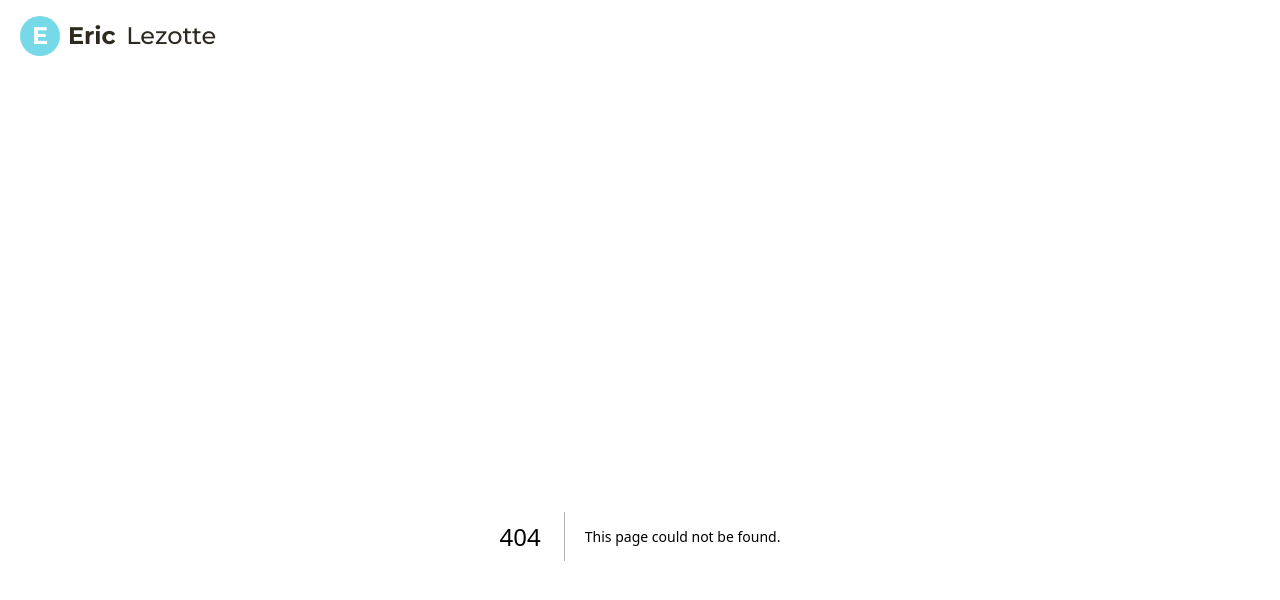
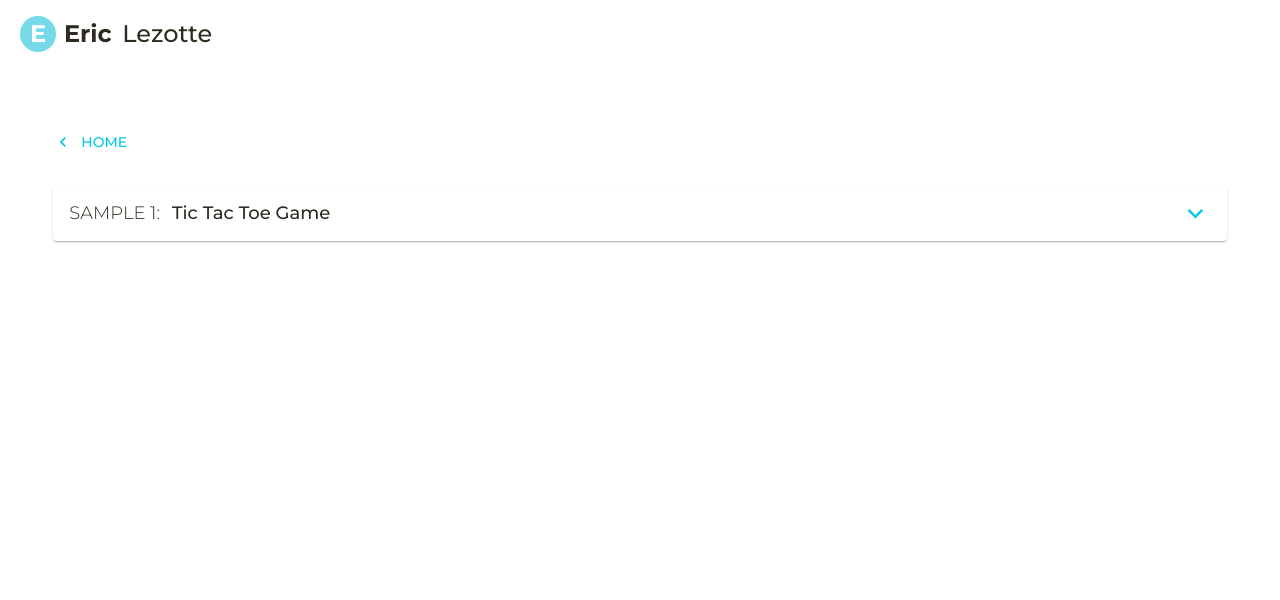
Before and after one commit to elezotte/EricLezotte, a Next.js app: page /code-samples in a window 1280 px wide. Before the commit this address had no page. Shown: the top 600 px of the page. Built offline with nearby package versions, Linux system fonts and the light colour scheme.

Commit message:
add code sample(s) / tweak styling

```diff
--- /dev/null
+++ b/src/components/codeSamples/CodeSamples.tsx
@@ -0,0 +1,51 @@
+import BackIcon from '@mui/icons-material/ChevronLeft'
+import SourceCodeIcon from '@mui/icons-material/Code'
+import ExpandIcon from '@mui/icons-material/ExpandMore'
+import {
+  Accordion,
+  AccordionDetails,
+  AccordionSummary,
+  Box,
+  Divider,
+  Grid,
+  Link,
+} from '@mui/material'
+import { styles } from './codeSamples.styles'
+import TicTacToe from './samples/ticTacToe/TicTacToe'
+
+export default function CodeSamples() {
+  return (
+    <Grid justifyContent="center" container>
+      <Grid container justifyContent="center">
+        <Grid item xs={11} justifyContent="left">
+          <Link href="/" sx={styles.backLink} underline="none">
+            <BackIcon sx={styles.linkIcon} />
+            Home
+          </Link>
+          <Accordion sx={styles.section} disableGutters={true}>
+            <AccordionSummary expandIcon={<ExpandIcon />}>
+              <Box sx={styles.sectionTitle}>
+                <span>Sample 1:</span>
+                Tic Tac Toe Game
+              </Box>
+            </AccordionSummary>
+            <AccordionDetails sx={styles.sectionContent}>
+              <Divider sx={styles.dividerTop} />
+              <TicTacToe />
+              <Divider sx={styles.dividerBottom} />
+              <Link
+                href="https://github.com/elezotte/EricLezotte/tree/main/src/components/codeSamples/samples/ticTacToe"
+                sx={styles.sourceLink}
+                target="tic-tac-toe-game"
+                underline="none"
+              >
+                <SourceCodeIcon sx={styles.linkIcon} />
+                View Source
+              </Link>
+            </AccordionDetails>
+          </Accordion>
+        </Grid>
+      </Grid>
+    </Grid>
+  )
+}
--- /dev/null
+++ b/src/components/codeSamples/codeSamples.styles.ts
@@ -0,0 +1,53 @@
+import { SxProps } from '@mui/material'
+import { colors, font, MuiSxStyles } from 'components/theme/themeSettings'
+
+const linkStyles: SxProps = {
+  color: colors.sky.dark,
+  display: 'flex',
+  fontSize: font.size.MS,
+  textTransform: 'uppercase',
+}
+
+export const styles: MuiSxStyles = {
+  backLink: linkStyles,
+  dividerTop: {
+    marginBottom: 4,
+  },
+  dividerBottom: {
+    marginTop: 4,
+    marginBottom: 2,
+  },
+  linkIcon: {
+    marginRight: 1,
+    fontSize: 20,
+  },
+  section: {
+    marginTop: 4,
+    width: '100%',
+  },
+  sectionContent: {
+    display: 'flex',
+    flexDirection: 'column',
+    justifyContent: 'center',
+    paddingBottom: 2,
+    paddingTop: 0,
+    position: 'relative',
+  },
+  sectionTitle: {
+    fontSize: font.size.MD,
+    fontWeight: font.weight.SEMIBOLD,
+    lineHeight: 0,
+    marginBottom: 2,
+    marginTop: 2,
+
+    '> span': {
+      fontWeight: font.weight.REGULAR,
+      marginRight: 1.5,
+      textTransform: 'uppercase',
+    },
+  },
+  sourceLink: {
+    alignSelf: 'center',
+    ...linkStyles,
+  },
+}
--- /dev/null
+++ b/src/components/codeSamples/samples/ticTacToe/Square.tsx
@@ -0,0 +1,55 @@
+import { Player } from './config'
+import { styles } from './ticTacTow.styles'
+
+interface SquareProps {
+  disabled: boolean
+  index: number
+  onClick: (player: Player, index: number) => void
+  player: Player
+  winningSquares: number[]
+  xClicks: number[]
+  oClicks: number[]
+}
+
+const Square = ({
+  disabled,
+  index,
+  onClick,
+  player,
+  winningSquares,
+  xClicks,
+  oClicks,
+}: SquareProps) => {
+  const handleSquareClick = () => {
+    onClick(player, index)
+  }
+  const winningStyles = winningSquares.includes(index)
+    ? styles.winningSquare
+    : {}
+  const disabledStyles = disabled ? styles.squareDisabled : {}
+
+  const squareStyles = {
+    ...styles.square,
+    ...disabledStyles,
+    ...winningStyles,
+  }
+
+  const handleClick = () => {
+    if (disabled) {
+      return
+    }
+    handleSquareClick()
+  }
+
+  let squarePlayer
+  squarePlayer = xClicks.includes(index) ? 'X' : squarePlayer
+  squarePlayer = oClicks.includes(index) ? 'O' : squarePlayer
+
+  return (
+    <div onClick={handleClick} style={squareStyles}>
+      {squarePlayer}
+    </div>
+  )
+}
+
+export default Square
--- /dev/null
+++ b/src/components/codeSamples/samples/ticTacToe/TicTacToe.tsx
@@ -0,0 +1,98 @@
+import { useEffect, useState } from 'react'
+import { Player, winningPatterns } from './config'
+import Square from './Square'
+import { styles } from './ticTacTow.styles'
+
+export default function App() {
+  const [player, setPlayer] = useState<Player>(Player.X)
+  const [xClicks, setXClicks] = useState<number[]>([])
+  const [oClicks, setOClicks] = useState<number[]>([])
+  const [winner, setWinner] = useState<Player>()
+  const [gameOver, setGameOver] = useState<boolean>(false)
+  const [winningSquares, setWinningSquares] = useState<number[]>([])
+
+  const handleClick = (player: Player, index: number) => {
+    player === Player.X && setXClicks([...xClicks, index])
+    player === Player.O && setOClicks([...oClicks, index])
+    setPlayer(player === Player.X ? Player.O : Player.X)
+  }
+
+  const isSquareDisabled = (index: number) =>
+    xClicks.includes(index) || oClicks.includes(index) || gameOver || !!winner
+
+  const getSquareProps = (index: number) => ({
+    disabled: isSquareDisabled(index),
+    gameOver,
+    index,
+    onClick: handleClick,
+    player,
+    xClicks,
+    oClicks,
+    winningSquares,
+  })
+
+  const handleReset = () => {
+    setXClicks([])
+    setOClicks([])
+    setPlayer(Player.X)
+    setWinner(undefined)
+    setWinningSquares([])
+    setGameOver(false)
+  }
+
+  useEffect(() => {
+    winningPatterns.forEach((pattern) => {
+      if (pattern.every((position) => xClicks.includes(position))) {
+        setWinner(Player.X)
+        setWinningSquares(pattern)
+      }
+      if (pattern.every((position) => oClicks.includes(position))) {
+        setWinner(Player.O)
+        setWinningSquares(pattern)
+      }
+    })
+    if (!!winner || oClicks.length + xClicks.length === 9) {
+      setGameOver(true)
+    }
+  }, [
+    xClicks,
+    oClicks,
+    setGameOver,
+    setWinner,
+    setWinningSquares,
+    winner,
+    winningSquares,
+  ])
+
+  return (
+    <div style={styles.board}>
+      <div>
+        <div style={styles.row}>
+          <Square {...getSquareProps(1)} />
+          <Square {...getSquareProps(2)} />
+          <Square {...getSquareProps(3)} />
+        </div>
+        <div style={styles.row}>
+          <Square {...getSquareProps(4)} />
+          <Square {...getSquareProps(5)} />
+          <Square {...getSquareProps(6)} />
+        </div>
+        <div style={styles.row}>
+          <Square {...getSquareProps(7)} />
+          <Square {...getSquareProps(8)} />
+          <Square {...getSquareProps(9)} />
+        </div>
+      </div>
+      <div style={styles.gameInfo}>
+        <div>
+          {!gameOver && <>Current Player: {player}</>}
+          {winner && <>The winner is {winner}!</>}
+          {gameOver && !winner && <>Nobody wins :-(</>}
+        </div>
+        <button onClick={handleReset} style={styles.resetBtn}>
+          Reset Game
+        </button>
+      </div>
+    </div>
+  )
+}
--- /dev/null
+++ b/src/components/codeSamples/samples/ticTacToe/config.ts
@@ -0,0 +1,15 @@
+export enum Player {
+  'X' = 'X',
+  'O' = 'O',
+}
+
+export const winningPatterns: number[][] = [
+  [1, 2, 3],
+  [4, 5, 6],
+  [7, 8, 9],
+  [1, 4, 7],
+  [2, 5, 8],
+  [3, 6, 9],
+  [1, 5, 9],
+  [3, 5, 7],
+]
--- /dev/null
+++ b/src/components/codeSamples/samples/ticTacToe/ticTacTow.styles.ts
@@ -0,0 +1,35 @@
+export const styles = {
+  board: {
+    display: 'flex',
+  },
+  gameInfo: {
+    marginLeft: 24,
+  },
+  resetBtn: {
+    cursor: 'pointer',
+    padding: 8,
+    marginTop: 32,
+  },
+  row: {
+    display: 'flex',
+  },
+  square: {
+    alignItems: 'center',
+    backgroundColor: '#eee',
+    color: '#222',
+    cursor: 'pointer',
+    display: 'flex',
+    height: 100,
+    justifyContent: 'center',
+    margin: 4,
+    fontSize: 80,
+    fontWeight: 700,
+    width: 100,
+  },
+  squareDisabled: {
+    cursor: 'default',
+  },
+  winningSquare: {
+    backgroundColor: '#b0f566',
+  },
+}
--- a/src/components/common/iconCircle/iconCircle.styles.ts
+++ b/src/components/common/iconCircle/iconCircle.styles.ts
@@ -5,6 +5,7 @@ export const styles: MuiSxStyles = {
     display: 'inline-flex',
     alignItems: 'center',
     justifyContent: 'center',
+    verticalAlign: 'text-bottom',
 
     backgroundColor: colors.sky.regular,
     borderRadius: 20,
@@ -12,7 +13,7 @@ export const styles: MuiSxStyles = {
     fontSize: font.size.ML,
     fontWeight: font.weight.BOLD,
     marginRight: 1,
-    height: 40,
-    width: 40,
+    height: 36,
+    width: 36,
   },
 }
--- a/src/components/theme/theme.ts
+++ b/src/components/theme/theme.ts
@@ -23,14 +23,19 @@ declare module '@mui/material/Typography' {
 
 const theme = createTheme({
   palette: {
+    primary: {
+      light: colors.sky.regular,
+      main: colors.sky.regular,
+      dark: colors.sky.dark,
+    },
     secondary: {
       light: colors.gray.light,
       main: colors.gray.medium,
       dark: colors.gray.dark,
     },
     action: {
-      active: colors.sky.regular,
-      hover: colors.sky.regular,
+      active: colors.sky.dark,
+      hover: colors.gray.medium,
     },
     background: {
       default: colors.background,
@@ -41,6 +46,18 @@ const theme = createTheme({
     },
   },
   components: {
+    MuiAccordion: {
+      styleOverrides: {
+        root: {
+          boxShadow:
+            '0px 2px 1px -1px rgb(0 0 0 / 12%), 0px 1px 1px 0px rgb(0 0 0 / 14%), 0px 1px 3px 0px rgb(0 0 0 / 12%)',
+
+          '&.Mui-expanded:first-of-type': {
+            marginTop: '32px',
+          },
+        },
+      },
+    },
     MuiLink: {
       styleOverrides: {
         root: {
@@ -68,6 +85,12 @@ const theme = createTheme({
         },
         h3: {
           fontSize: font.size.ML,
+          fontWeight: font.weight.SEMIBOLD,
+          color: colors.gray.medium,
+          marginBottom: '16px',
+        },
+        h4: {
+          fontSize: font.size.MD,
           fontWeight: font.weight.SEMIBOLD,
           color: colors.gray.medium,
           marginBottom: '16px',
--- a/src/components/theme/themeSettings.ts
+++ b/src/components/theme/themeSettings.ts
@@ -8,6 +8,7 @@ export const colors = {
   background: '#ffffff',
   sky: {
     regular: '#76d9e8',
+    dark: '#02CAE8',
   },
   gray: {
     xlight: '#ebe8e0',
@@ -24,7 +25,7 @@ export const font = {
   size: {
     SM: 12,
     MS: 14,
-    MD: 16,
+    MD: 18,
     ML: 24,
     LG: 30,
     XL: 48,
--- /dev/null
+++ b/src/pages/code-samples/index.tsx
@@ -0,0 +1,3 @@
+import CodeSamples from 'components/codeSamples/CodeSamples'
+
+export default CodeSamples
```
Also changed, not shown: src/components/home/Home.tsx (+25 -5 lines), src/components/home/home.styles.ts (+7 -2 lines), 2 other files (tests, documents, lock files or other folders).
